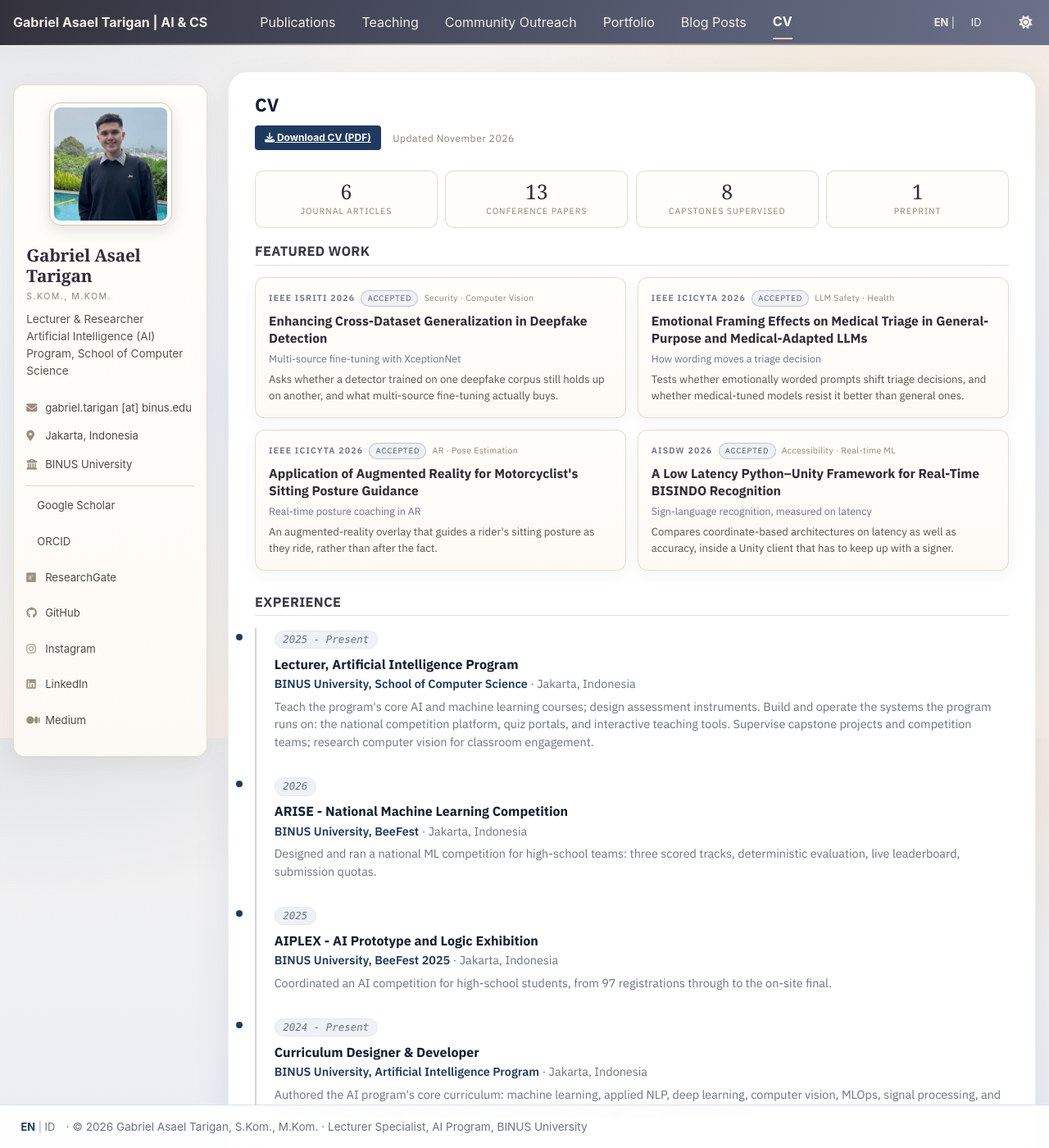
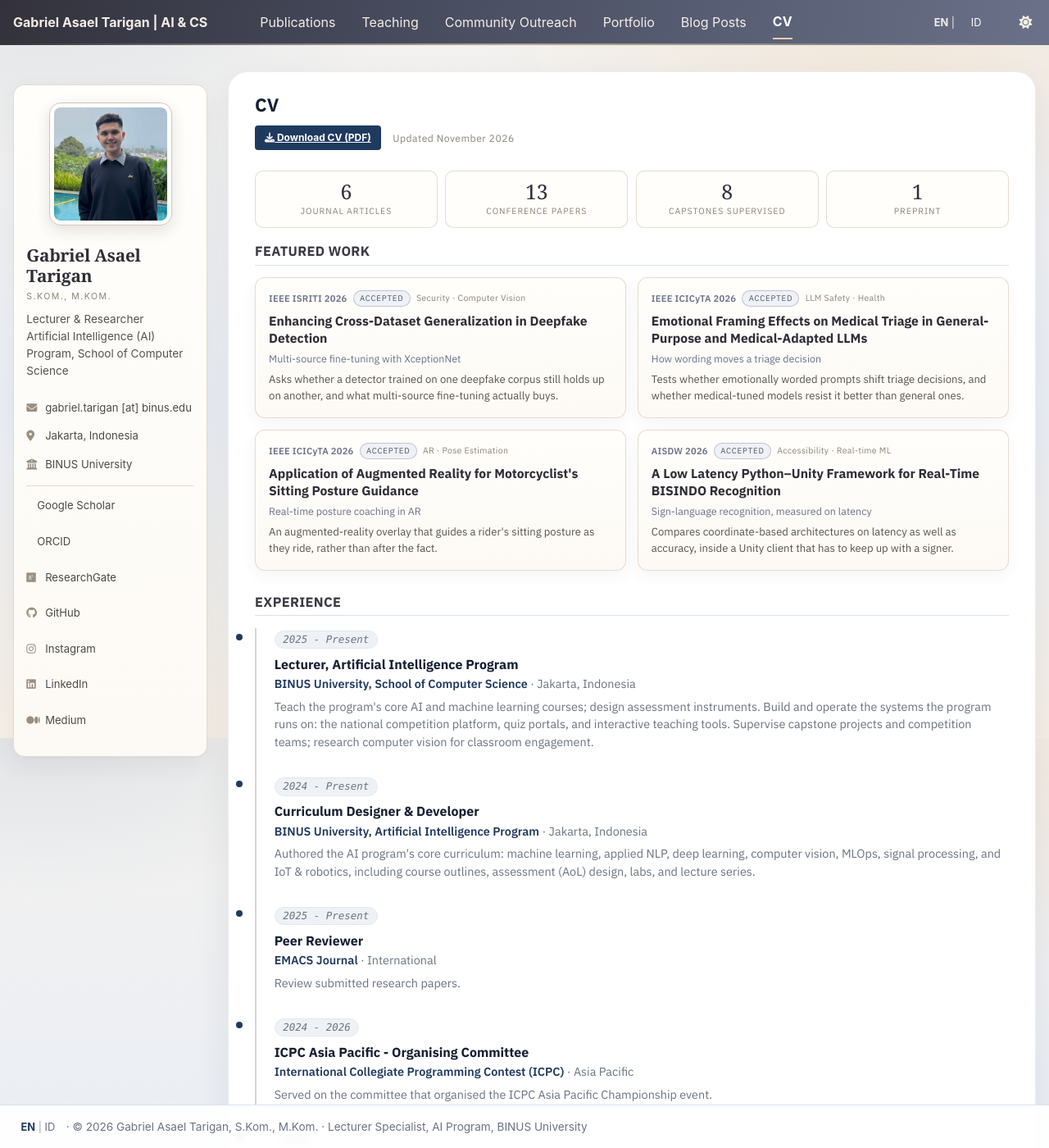
Before and after one commit to asaeltarigan/asaeltarigan.github.io, a Jekyll site: the page built from _pages/cv.md, in a window 1280 px wide and 1400 px high. Shown: the whole window at 82% size. Built offline with Jekyll 4.4.1, drawn with Linux system fonts in a browser that asks for light colours; a style sheet for code colours, icons or effects is not loaded; some of the changed text lies outside the part shown.

Commit message:
CV: order timeline by relevance, strip course codes from teaching, fix venue casing

```diff
--- a/_includes/head.html
+++ b/_includes/head.html
@@ -94,4 +94,4 @@
 <link rel="preconnect" href="https://fonts.gstatic.com" crossorigin>
 <link href="https://fonts.googleapis.com/css2?family=IBM+Plex+Sans:wght@400;500;600;700&display=swap" rel="stylesheet">
 <link rel="stylesheet" href="{{ base_path }}/assets/css/main.css">
-<link rel="stylesheet" href="{{ base_path }}/assets/css/custom.css?v=64">
+<link rel="stylesheet" href="{{ base_path }}/assets/css/custom.css?v=65">
--- a/_pages/cv.md
+++ b/_pages/cv.md
@@ -79,7 +79,8 @@ redirect_from:
 <ul class="cv-teachlist">
 {% for post in site.teaching reversed %}
   {% assign year = post.date | date: "%Y" %}
-  <li><a href="{{ base_path }}{{ post.url }}">{{ post.title }}</a> <span class="cv-teachlist__year">{{ year }}</span></li>
+  {% assign tname = post.title | split: "-" | last | strip %}
+  <li><a href="{{ base_path }}{{ post.url }}">{{ tname }}</a> <span class="cv-teachlist__year">{{ year }}</span></li>
 {% endfor %}
 </ul>
 
--- a/assets/css/custom.css
+++ b/assets/css/custom.css
@@ -1050,9 +1050,8 @@ html[data-theme="dark"] .sidebar .author__urls.social-icons > li.author__desktop
 }
 
 .cv .cv-feature__venue {
-  font-size: 0.66rem;
-  letter-spacing: 0.11em;
-  text-transform: uppercase;
+  font-size: 0.7rem;
+  letter-spacing: 0.02em;
   color: #6a7188;
   font-weight: 600;
 }
```
Also changed, not shown: _data/cv_timeline.yml (+16 -21 lines).
